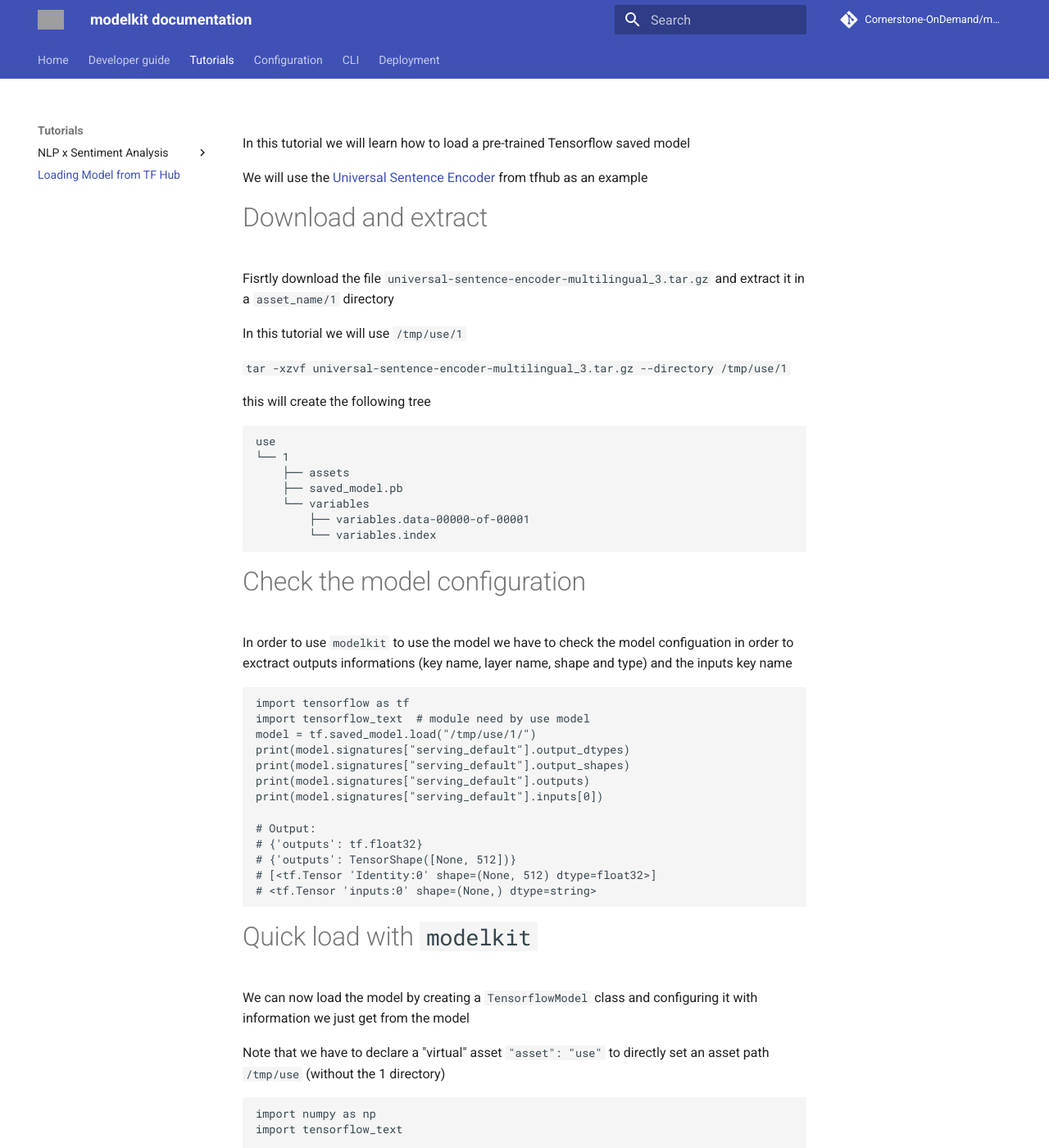
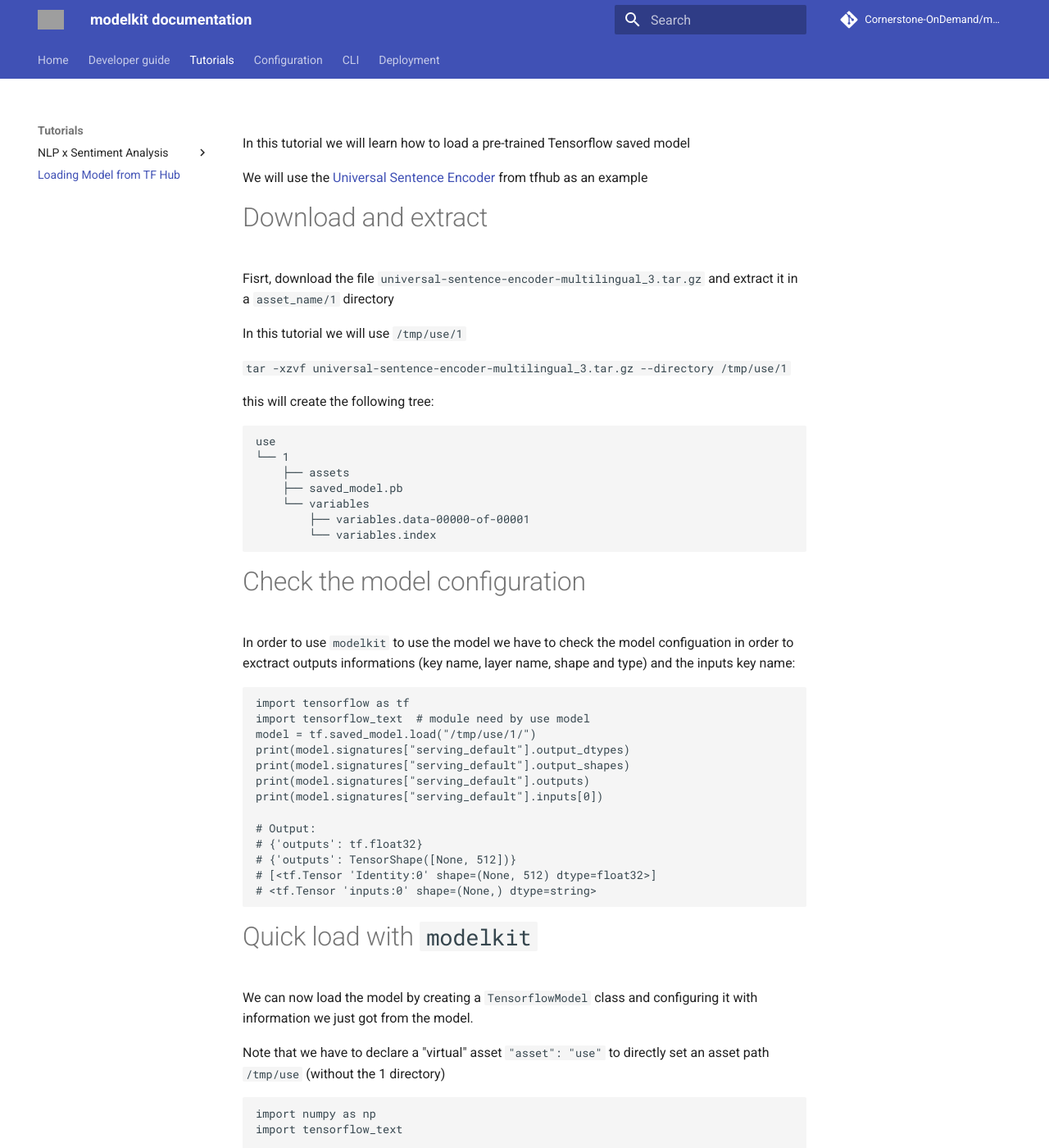
Before and after one commit to Cornerstone-OnDemand/modelkit, an MkDocs documentation site: the page built from docs/examples/tf_hub.md, in a window 1280 px wide and 1400 px high. Shown: the whole window at 82% size. Built offline with MkDocs 1.6.1 and Material for MkDocs 9.7.7, drawn with Linux system fonts in a browser that asks for light colours; comment, search, counter and statistics services are not loaded; some of the changed text lies outside the part shown; grey boxes are pictures that could not be loaded.

Commit message:
Update tf_hub.md
- fox typos
- s/bin/cli.py/modelkit

````diff
--- a/docs/examples/tf_hub.md
+++ b/docs/examples/tf_hub.md
@@ -5,13 +5,13 @@
 
 # Download and extract
 
-Fisrtly download the file `universal-sentence-encoder-multilingual_3.tar.gz` and extract it in a `asset_name/1` directory
+Fisrt, download the file `universal-sentence-encoder-multilingual_3.tar.gz` and extract it in a `asset_name/1` directory
 
 In this tutorial we will use `/tmp/use/1`
 
 `tar -xzvf universal-sentence-encoder-multilingual_3.tar.gz --directory /tmp/use/1`
 
-this will create the following tree
+this will create the following tree:
 
 ```
 use
@@ -25,7 +25,7 @@
 
 # Check the model configuration
 
-In order to use `modelkit` to use the model we have to check the model configuation in order to exctract outputs informations (key name, layer name, shape and type) and the inputs key name
+In order to use `modelkit` to use the model we have to check the model configuation in order to exctract outputs informations (key name, layer name, shape and type) and the inputs key name:
 
 ```
 import tensorflow as tf
@@ -46,7 +46,7 @@
 # Quick load with `modelkit`
 
 We can now load the model by creating a `TensorflowModel` class and configuring it
-with information we just get from the model
+with information we just got from the model.
 
 Note that we have to declare a "virtual" asset `"asset": "use"` to directly set an asset path `/tmp/use` (without the 1 directory)
 
@@ -81,6 +81,7 @@
 ```
 
 That's all !
+
 We can start testing/using our model
 
 ```
````
Also changed, not shown: other parts of docs/examples/tf_hub.md (+6 -8 lines).
